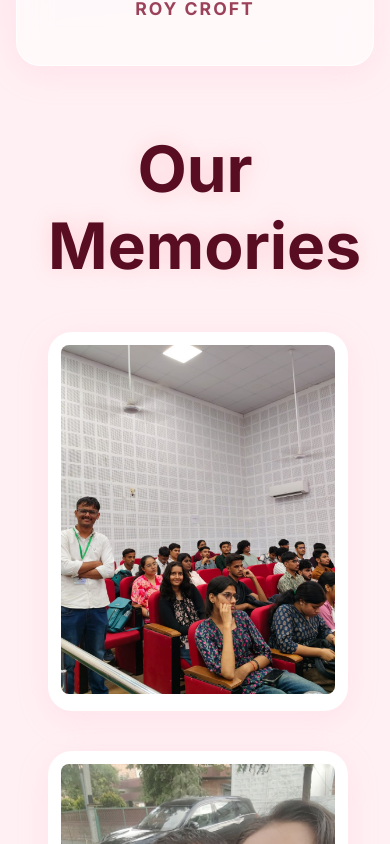
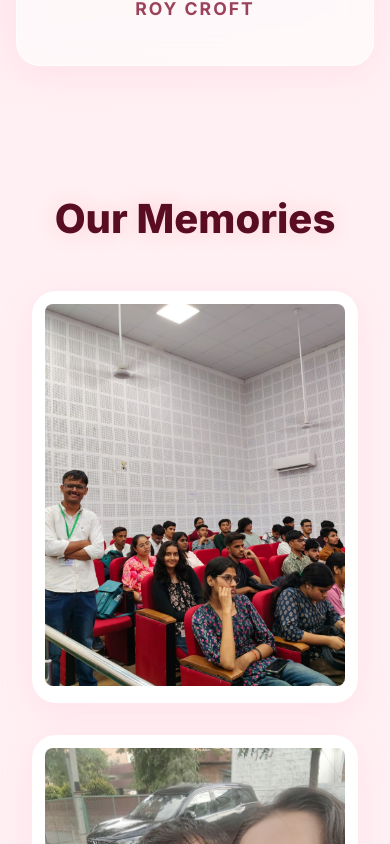
Before and after one commit to madd69x/mudit-mansi, a React (Vite) app: page / in a window 390 px wide. Shown: the part 4000-4844 px from the top of the page. Built offline with nearby package versions, Linux system fonts and the light colour scheme.

Commit message:
style: fixed Our Memories section alignment and responsiveness on mobile

```diff
--- a/src/components/Gallery.css
+++ b/src/components/Gallery.css
@@ -1,22 +1,28 @@
 .gallery-section {
   width: 100%;
-  padding: 0 2rem;
+  padding: 4rem 1rem;
   text-align: center;
+  max-width: 1200px;
+  margin: 0 auto;
 }
 
 .gallery-title {
   font-family: 'Inter', sans-serif;
-  font-size: 4rem;
+  font-size: clamp(2.5rem, 6vw, 4rem);
+  font-weight: 800;
   margin-bottom: 3rem;
   color: var(--text-main);
   text-shadow: 0 0 20px rgba(255, 143, 163, 0.3);
+  text-align: center;
+  width: 100%;
 }
 
 .gallery-grid {
   display: grid;
-  grid-template-columns: repeat(auto-fill, minmax(300px, 1fr));
-  gap: 2.5rem;
+  grid-template-columns: repeat(auto-fill, minmax(250px, 1fr));
+  gap: 2rem;
   perspective: 1000px;
+  width: 100%;
 }
 
 .gallery-item {
@@ -27,6 +33,9 @@
   cursor: pointer;
   background: white; /* Polaroid style */
   border: 1px solid rgba(255,255,255,0.9);
+  width: 100%;
+  max-width: 400px;
+  margin: 0 auto;
 }
 
 .gallery-item img {
@@ -64,3 +73,13 @@
     background-position: 200% 0;
   }
 }
+
+@media (min-width: 768px) {
+  .gallery-section {
+    padding: 4rem 2rem;
+  }
+  .gallery-grid {
+    grid-template-columns: repeat(auto-fill, minmax(300px, 1fr));
+    gap: 2.5rem;
+  }
+}
```
